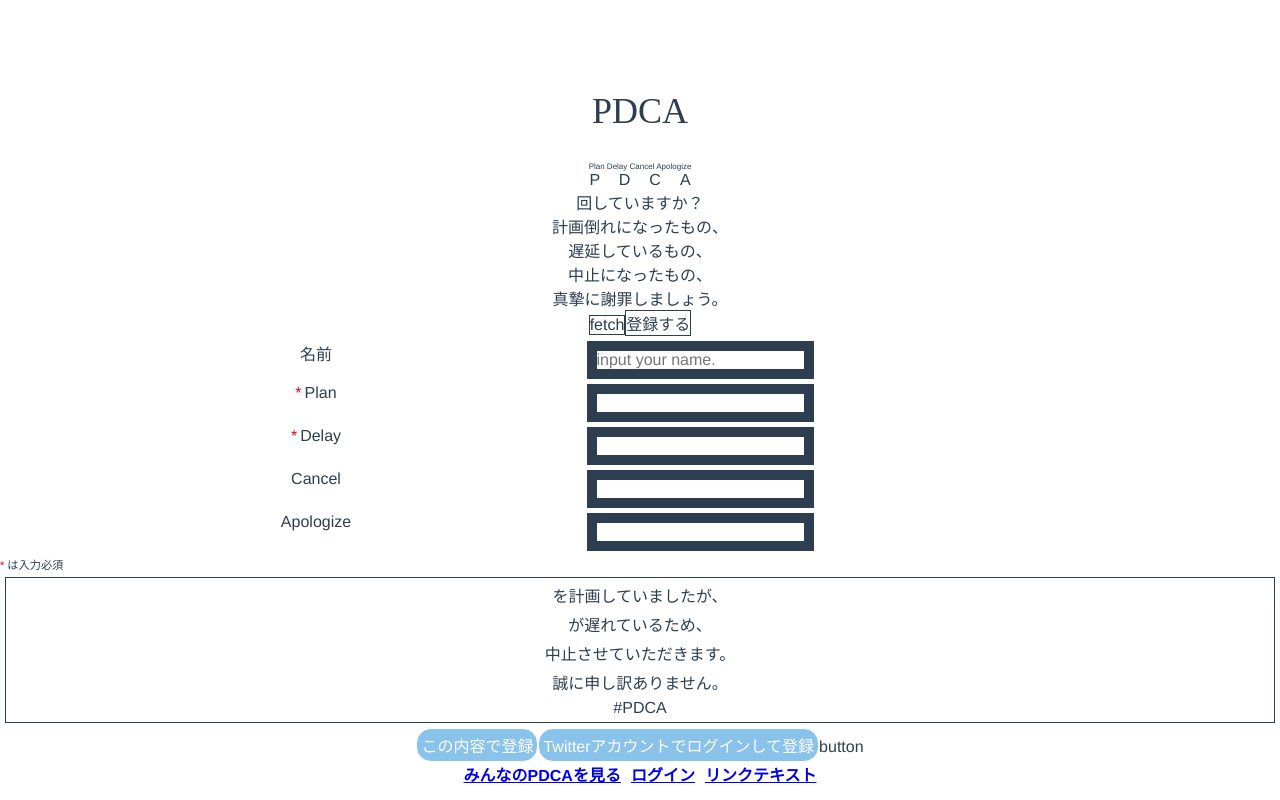
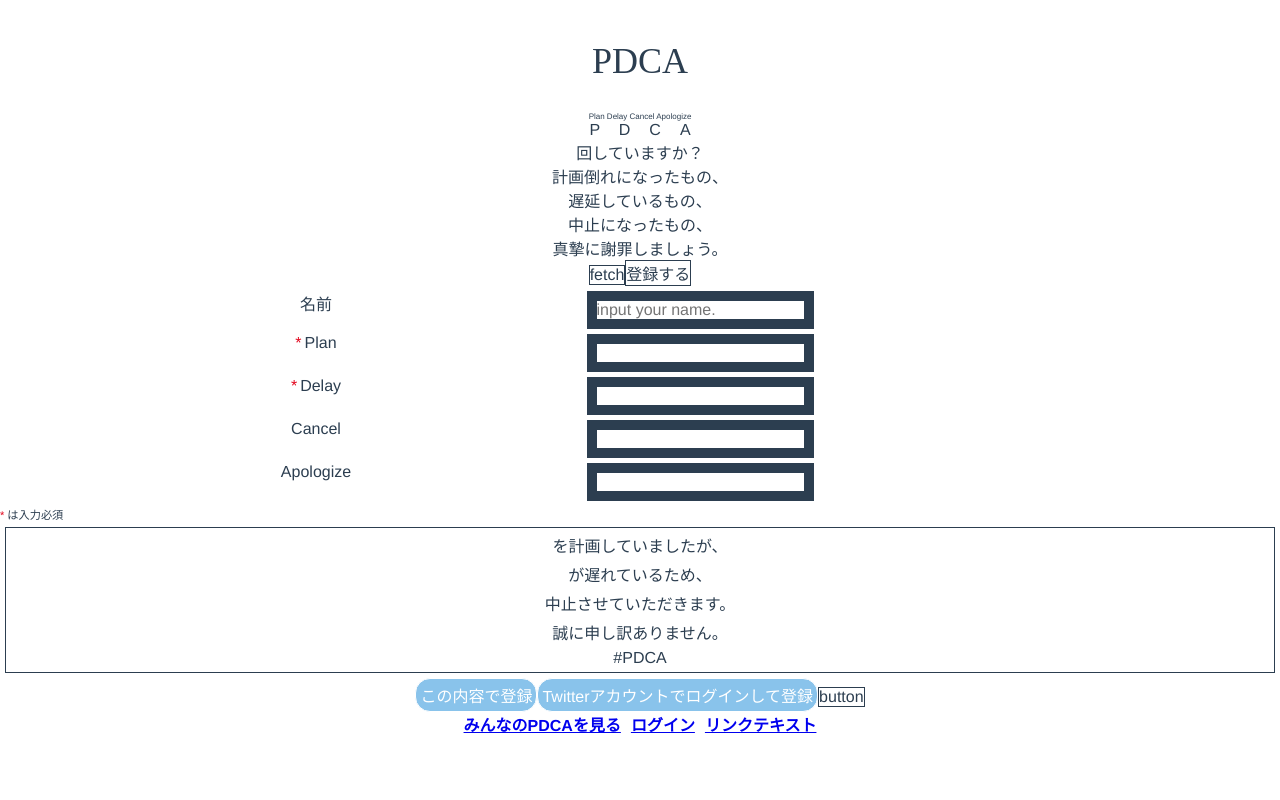
Before and after one commit to kidoto/PDCA, a Vue app: page / in a window 1280 px wide. Built offline with nearby package versions, Linux system fonts and the light colour scheme; no server answers.

Commit message:
config directory add ignore.

```diff
--- a/src/App.vue
+++ b/src/App.vue
@@ -1,6 +1,8 @@
 <template>
 <div id="app">
-  <router-view></router-view>
+  <transition name="fade" mode="out-in">
+    <router-view></router-view>
+  </transition>
 </div>
 </template>
 
@@ -18,6 +20,21 @@ export default {
   -moz-osx-font-smoothing: grayscale;
   text-align: center;
   color: #2c3e50;
-  margin-top: 60px;
+  margin-top: 10px;
+}
+
+.fade-enter-active,
+.fade-leave-active {
+  transition: opacity .5s;
+}
+
+.fade-enter,
+.fade-leave-to
+
+/* .fade-leave-active below version 2.1.8 */
+  {
+  opacity: 0;
+  position: absolute;
+
 }
 </style>
--- a/src/components/Pdca.vue
+++ b/src/components/Pdca.vue
@@ -43,7 +43,7 @@
   </ul>
   <button id="regist" v-on:click="insert(this)" type="submit">この内容で登録</button>
   <button id="loginRegist" v-on:click="loginInsert(this)" type="submit">Twitterアカウントでログインして登録</button>
-  <button v-bind:disabled="isProcessing" v-on:click="kk">button</button>
+  <button style="border:solid 1px" v-bind:disabled="isProcessing" v-on:click="kk">button</button>
 </div>
 </template>
 <script>
@@ -65,6 +65,7 @@ export default {
         })
     },
     insert: async function() {
+      this.isProcessing = await new Boolean(true).toString();
       if (this.checkForm()) {
         await store.collection('list').add({
           name: this.name,
@@ -75,10 +76,9 @@ export default {
         });
         this.clearAll();
       } else {
-
-
         alert(this.errors.join("\r\n"));
       }
+      this.isProcessing = await new Boolean(false).toString();
     },
     clearAll: function() {
       this.name = ""
@@ -99,7 +99,7 @@ export default {
       return this.errors.length === 0 ? true : false;
     },
     kk: function() {
-      console.log(1)
+      this.isProcessing = true;
     }
   },
   data() {
```
Also changed, not shown: 1 other file (tests, documents, lock files or other folders).
